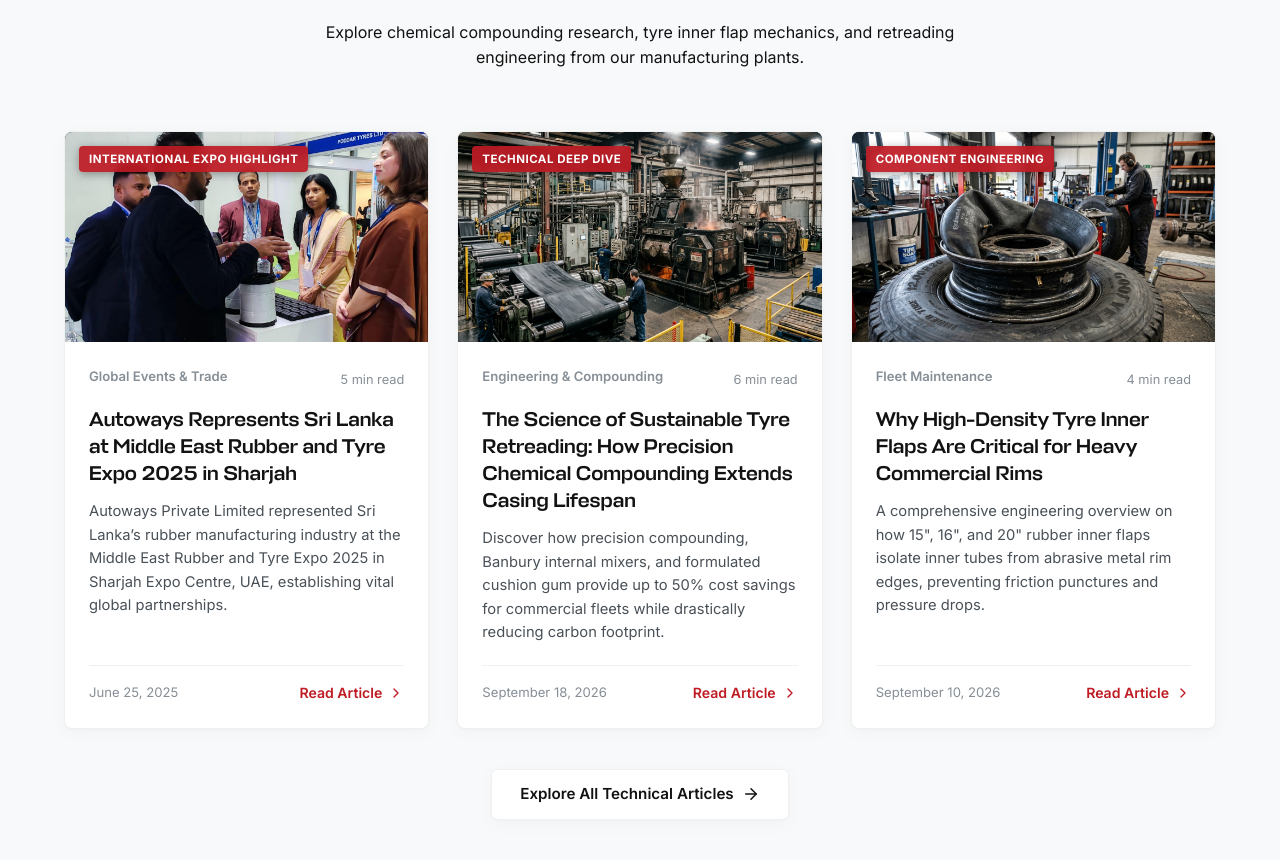
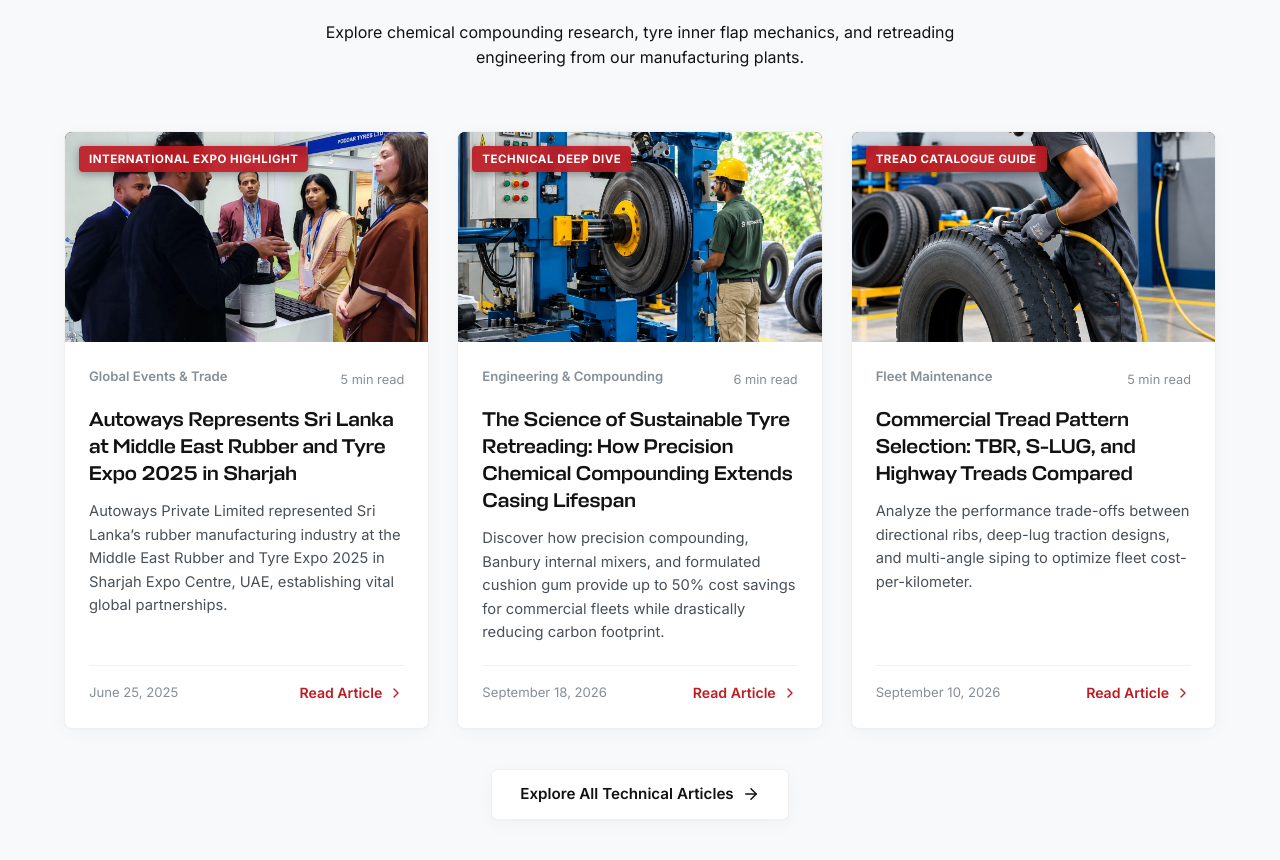
Before and after one commit to bees-arc/auto-ways, a Next.js app: page / in a window 1280 px wide. Shown: the part 6320-7180 px from the top of the page. Built offline with nearby package versions, Linux system fonts and the light colour scheme.

Commit message:
feat: add articles data file and associated image assets

```diff
--- a/data/articles.ts
+++ b/data/articles.ts
@@ -47,7 +47,7 @@ export const articles: Article[] = [
     author: {
       name: 'Autoways Corporate Communications',
       role: 'International Trade & Export Affairs',
-      avatar: '/images/ceo_avatar.png'
+      avatar: '/images/Profile.png'
     },
     featured: true,
     thumbnail: '/images/expo/expo_7.jpg',
@@ -149,10 +149,10 @@ export const articles: Article[] = [
     author: {
       name: 'Autoways Engineering Team',
       role: 'Rubber Chemical Compounding Division',
-      avatar: '/images/ceo_avatar.png'
+      avatar: '/images/Profile.png'
     },
     featured: false,
-    thumbnail: '/images/article_compounding.jpg',
+    thumbnail: '/images/article_retread_machine.jpg',
     coverBadge: 'Technical Deep Dive',
     excerpt: 'Discover how precision compounding, Banbury internal mixers, and formulated cushion gum provide up to 50% cost savings for commercial fleets while drastically reducing carbon footprint.',
     keyTakeaways: [
@@ -208,19 +208,59 @@ export const articles: Article[] = [
     ]
   },
   {
+    slug: 'commercial-tread-pattern-selection-guide',
+    title: 'Commercial Tread Pattern Selection: TBR, S-LUG, and Highway Treads Compared',
+    subtitle: 'Choosing the right tread geometry for fuel economy, wet asphalt braking, and off-road quarry durability.',
+    category: 'Fleet Maintenance',
+    publishedDate: 'September 10, 2026',
+    readTime: '5 min read',
+    author: {
+      name: 'Autoways Technical Services',
+      role: 'Pattern Engineering & Fleet Division',
+      avatar: '/images/Profile.png'
+    },
+    featured: false,
+    thumbnail: '/images/article_tyre_buffing.jpg',
+    coverBadge: 'Tread Catalogue Guide',
+    excerpt: 'Analyze the performance trade-offs between directional ribs, deep-lug traction designs, and multi-angle siping to optimize fleet cost-per-kilometer.',
+    keyTakeaways: [
+      'Rib-style patterns (D1, RTS, High WAY) maximize fuel efficiency and lateral stability on high-speed paved expressways.',
+      'Lug patterns (S LUG, J LUG) offer superior torque transfer in muddy agricultural and quarry environments.',
+      'Selecting the correct pattern for steer, drive, and trailer axles avoids premature irregular heel-and-toe wear.'
+    ],
+    tags: ['Tread Catalogue', 'TBR Tyres', 'S-LUG', 'Highway Treads', 'Fuel Efficiency'],
+    sections: [
+      {
+        heading: '1. Axle Geometry and Tread Physics',
+        paragraphs: [
+          'Every axle position on a commercial vehicle subjects a tyre to fundamentally different stress vectors. Steer axles demand high directional precision and rapid water evacuation to prevent hydroplaning; drive axles require robust torque transmission without rib tearing; and trailer axles must withstand severe lateral scrubbing during tight turns.',
+          'Matching the appropriate tread pattern from the Autoways catalogue ensures that tyres wear evenly down to the minimum allowable depth without sacrificing driver comfort or braking safety.'
+        ]
+      },
+      {
+        heading: '2. Rib vs. Lug Patterns: When to Specify Each',
+        paragraphs: [
+          'D1 & High WAY Treads: Featuring continuous circumferential grooves and dense siping, these patterns offer minimal rolling resistance, quiet operation, and enhanced fuel economy. Ideal for long-distance highway transport and passenger coaches.',
+          'S LUG & J LUG Patterns: Incorporating deep transverse grooves and heavy-duty shoulder blocks, these patterns deliver biting traction in soft soil, mud, gravel roads, and construction sites.',
+          'TBR (Truck Bus and Radial): A versatile all-wheel pattern offering a balanced compromise between drive traction and highway endurance.'
+        ]
+      }
+    ]
+  },
+  {
     slug: 'why-tyre-inner-flaps-are-critical-for-heavy-commercial-rims',
     title: 'Why High-Density Tyre Inner Flaps Are Critical for Heavy Commercial Rims',
     subtitle: 'Understanding the protective shield that stops rim friction, dissipates brake heat, and prevents catastrophic tube blowouts.',
-    category: 'Fleet Maintenance',
-    publishedDate: 'September 10, 2026',
+    category: 'Industry & Sustainability',
+    publishedDate: 'August 28, 2026',
     readTime: '4 min read',
     author: {
       name: 'Autoways Quality Assurance',
       role: 'Manufacturing & Testing Division',
-      avatar: '/images/rd_avatar.png'
+      avatar: '/images/Profile.png'
     },
     featured: false,
-    thumbnail: '/images/article_flaps.jpg',
+    thumbnail: '/images/WhatsApp-Image-2025-06-15-at-1.08.26-AM-1.jpeg',
     coverBadge: 'Component Engineering',
     excerpt: 'A comprehensive engineering overview on how 15", 16", and 20" rubber inner flaps isolate inner tubes from abrasive metal rim edges, preventing friction punctures and pressure drops.',
     keyTakeaways: [
@@ -254,45 +294,5 @@ export const articles: Article[] = [
         ]
       }
     ]
-  },
-  {
-    slug: 'commercial-tread-pattern-selection-guide',
-    title: 'Commercial Tread Pattern Selection: TBR, S-LUG, and Highway Treads Compared',
-    subtitle: 'Choosing the right tread geometry for fuel economy, wet asphalt braking, and off-road quarry durability.',
-    category: 'Industry & Sustainability',
-    publishedDate: 'August 28, 2026',
-    readTime: '5 min read',
-    author: {
-      name: 'Autoways Technical Services',
-      role: 'Pattern Engineering Division',
-      avatar: '/images/engineer_avatar.png'
-    },
-    featured: false,
-    thumbnail: '/images/article_treads.jpg',
-    coverBadge: 'Tread Catalogue Guide',
-    excerpt: 'Analyze the performance trade-offs between directional ribs, deep-lug traction designs, and multi-angle siping to optimize fleet cost-per-kilometer.',
-    keyTakeaways: [
-      'Rib-style patterns (D1, RTS, High WAY) maximize fuel efficiency and lateral stability on high-speed paved expressways.',
-      'Lug patterns (S LUG, J LUG) offer superior torque transfer in muddy agricultural and quarry environments.',
-      'Selecting the correct pattern for steer, drive, and trailer axles avoids premature irregular heel-and-toe wear.'
-    ],
-    tags: ['Tread Catalogue', 'TBR Tyres', 'S-LUG', 'Highway Treads', 'Fuel Efficiency'],
-    sections: [
-      {
-        heading: '1. Axle Geometry and Tread Physics',
-        paragraphs: [
-          'Every axle position on a commercial vehicle subjects a tyre to fundamentally different stress vectors. Steer axles demand high directional precision and rapid water evacuation to prevent hydroplaning; drive axles require robust torque transmission without rib tearing; and trailer axles must withstand severe lateral scrubbing during tight turns.',
-          'Matching the appropriate tread pattern from the Autoways catalogue ensures that tyres wear evenly down to the minimum allowable depth without sacrificing driver comfort or braking safety.'
-        ]
-      },
-      {
-        heading: '2. Rib vs. Lug Patterns: When to Specify Each',
-        paragraphs: [
-          'D1 & High WAY Treads: Featuring continuous circumferential grooves and dense siping, these patterns offer minimal rolling resistance, quiet operation, and enhanced fuel economy. Ideal for long-distance highway transport and passenger coaches.',
-          'S LUG & J LUG Patterns: Incorporating deep transverse grooves and heavy-duty shoulder blocks, these patterns deliver biting traction in soft soil, mud, gravel roads, and construction sites.',
-          'TBR (Truck Bus and Radial): A versatile all-wheel pattern offering a balanced compromise between drive traction and highway endurance.'
-        ]
-      }
-    ]
   }
 ];
```
Also changed, not shown: public/images/article_retread_machine.jpg (added), public/images/article_tyre_buffing.jpg (added).
